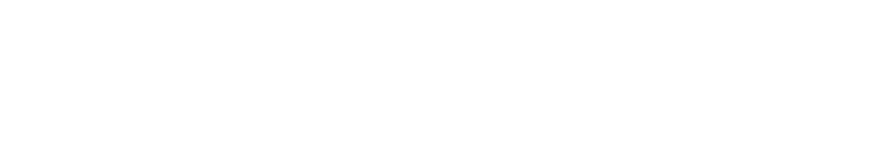
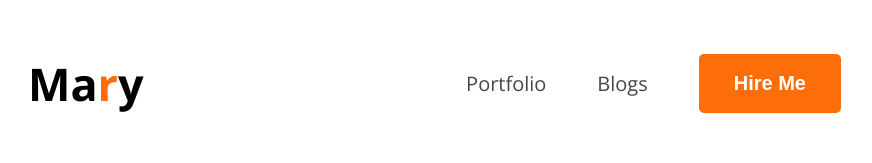
Before and after one commit to Nidan73/web-portfolio, a plain HTML site: page index.html in a window 1280 px wide. Shown: the whole page, without its empty margins (180-1052 px from the left). Drawn offline with nearby package versions, Linux system fonts and the light colour scheme.

Commit message:
added nav styling

```diff
--- a/index.html
+++ b/index.html
@@ -4,6 +4,26 @@
     <meta charset="UTF-8" />
     <meta name="viewport" content="width=device-width, initial-scale=1.0" />
     <title>Web Portfolio</title>
+    <link rel="preconnect" href="https://fonts.googleapis.com" />
+    <link rel="preconnect" href="https://fonts.gstatic.com" crossorigin />
+    <link
+      href="https://fonts.googleapis.com/css2?family=Open+Sans:ital,wght@0,300..800;1,300..800&display=swap"
+      rel="stylesheet"
+    />
+    <link rel="stylesheet" href="style/style.css" />
   </head>
-  <body></body>
+  <body class="open-sans-normal">
+    <header>
+      <nav>
+        <h3 class="nav-title">Ma<span class="primary-text">r</span>y</h3>
+        <ul>
+          <li><a class="dark-2" href="X">Portfolio</a></li>
+          <li><a class="dark-2" href="X">Blogs</a></li>
+          <li><button class="button-primary">Hire Me</button></li>
+        </ul>
+      </nav>
+    </header>
+    <main></main>
+    <footer></footer>
+  </body>
 </html>
--- /dev/null
+++ b/style/style.css
@@ -0,0 +1,50 @@
+* {
+}
+
+.open-sans-normal {
+  font-family: "Open Sans", sans-serif;
+  font-optical-sizing: auto;
+  font-weight: default;
+  font-style: normal;
+  font-variation-settings: "wdth" 100;
+}
+
+.primary-text {
+  color: #fd6e0a;
+}
+nav {
+  display: flex;
+  justify-content: space-between;
+  align-items: center;
+  margin: 0 200px;
+  /* text-align: justify; */
+}
+
+.button-primary {
+  background-color: #fd6e0a;
+  font-weight: bold;
+  font-size: 20px;
+  color: #ffffff;
+  border-radius: 5px;
+  border: none;
+  padding: 18px 35px;
+}
+nav ul {
+  display: flex;
+  align-items: center;
+}
+nav ul li {
+  list-style: none;
+  margin-right: 51px;
+}
+.dark-2 {
+  color: #474747;
+}
+nav ul li a {
+  text-decoration: none;
+  font-size: 20px;
+}
+.nav-title {
+  font-weight: bolder;
+  font-size: 45px;
+}
```
